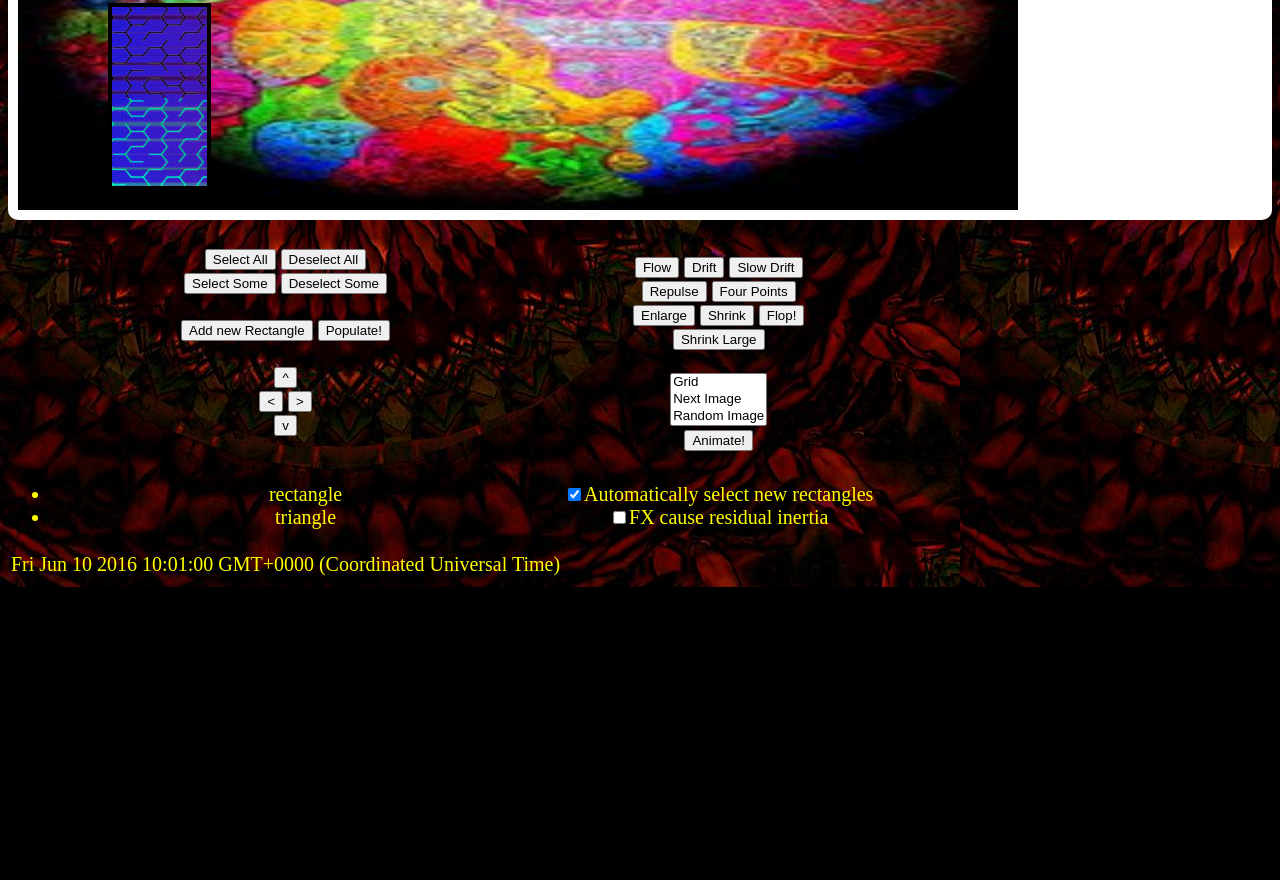
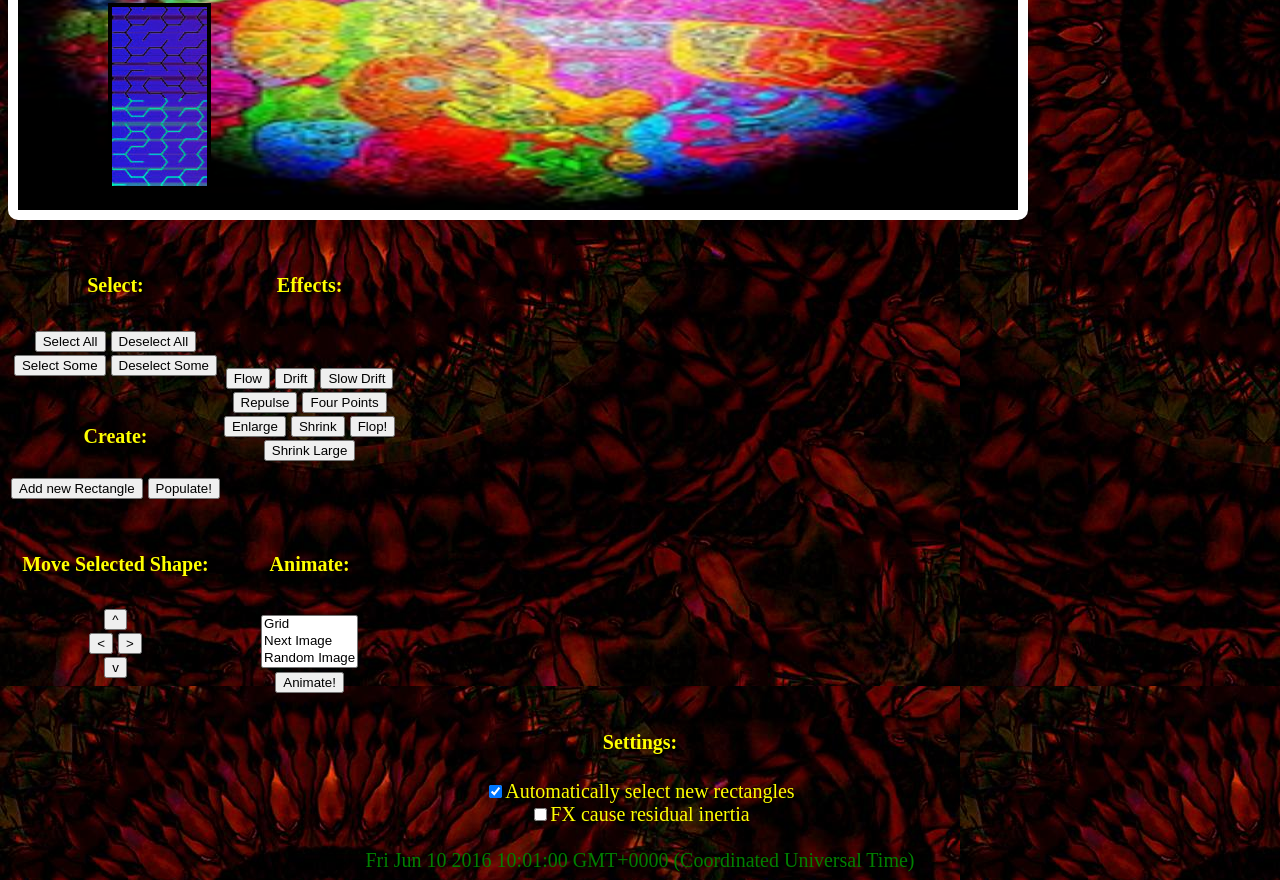
Before and after one commit to JoshLandry/BackboneShapeDrawer, a plain HTML site: page index.html in a window 1280 px wide. Shown: the part 274-1154 px from the top of the page. Before the commit the page ends 861 px from the top, so only its background shows below. Drawn offline with nearby package versions, Linux system fonts and the light colour scheme.

Commit message:
cleaned up UI significantly, removed erroneous router div

```diff
--- a/index.html
+++ b/index.html
@@ -28,6 +28,11 @@
                 background-repeat: no-repeat;
                 border-color: white;
                 border-radius: 10px;
+                max-width: 1000px;
+            }
+
+            #timer {
+                color: green;
             }
 
             body {
@@ -49,21 +54,21 @@
         <div id="canvas"></div> <br>
         <table>
             <tr>
-                <td id="buttons">
+                <tr>
+                    <td><h4>Select:</h4></td>
+                    <td><h4>Effects:</h4></td>
+                </tr>
+                <td>
                     <button onclick="rectApp.selectAll()">Select All</button>
                     <button onclick="rectApp.deselectAll()">Deselect All</button> <br>
                     <button onclick="rectApp.selectSome()">Select Some</button>
                     <button onclick="rectApp.deselectSome()">Deselect Some</button> <br> <br>
 
+                    <h4>Create:</h4>
                     <button onclick="rectApp.add()">Add new Rectangle</button>
                     <button onclick="rectApp.populate()">Populate!</button> <br> <br>
-
-                    <button onclick="rectApp.moveUp()"> ^ </button> <br>
-                    <button onclick="rectApp.moveLeft()"> < </button> <button onclick="rectApp.moveRight()"> > </button> <br>
-                    <button onclick="rectApp.moveDown()"> v </button> <br> <br>
-
                 </td>
-                <td id="buttons 2">
+                <td>
                     <button onclick="rectApp.flow()">Flow</button>
                     <button onclick="rectApp.drift()">Drift</button>
                     <button onclick="rectApp.slightDrift()">Slow Drift</button> <br>
@@ -73,7 +78,20 @@
                     <button onclick="rectApp.shrink()">Shrink</button>
                     <button onclick="rectApp.flop()">Flop!</button> <br>
                     <button onclick="rectApp.shrinkLarge()">Shrink Large</button> <br> <br>
+                </td>
+            </tr>
+            <tr>
+                <td><h4>Move Selected Shape:</h4></td>
+                <td><h4>Animate:</h4></td>
+            </tr>
+            <tr>
+                <td>
+                    <button onclick="rectApp.moveUp()"> ^ </button> <br>
+                    <button onclick="rectApp.moveLeft()"> < </button> <button onclick="rectApp.moveRight()"> > </button> <br>
+                    <button onclick="rectApp.moveDown()"> v </button> <br> <br>
 
+                </td>
+                <td>
                     <select size="3" id="animationStyle" onchange="rectApp.setAnimationStyle()">
                         <option value="grid">Grid</option>
                         <option value="nextImage">Next Image</option>
@@ -84,23 +102,22 @@
                     <button onclick="rectApp.imageCycle()">Animate!</button>
                 </td>
             </tr>
-            <tr>
-                <td> <div id="router"></div> </td>
-                <td id="options">
-                    <input type="checkbox" onclick="rectApp.toggleSelectNew()" checked>Automatically select new rectangles</input> <br>
-                    <input type="checkbox" onclick="rectApp.toggleMomentum()">FX cause residual inertia</input> <br>
-                </td>
-            </tr>
-            <tr>
-                                <td> <div id="timer"></div> </td>
-            </tr>
         </table>
+
+        <div id="options">
+            <h4>Settings:</h4>
+            <input type="checkbox" onclick="rectApp.toggleSelectNew()" checked>Automatically select new rectangles</input> <br>
+            <input type="checkbox" onclick="rectApp.toggleMomentum()">FX cause residual inertia</input> <br> <br>
+        </td>
+
+        <div id="router"></div>
+        <div id="timer"></div>
 
 
     </body>
     <script type="text/javascript" src="rectangles.js"></script>
     <script type="text/javascript" src="timer.js"></script>
-    <script type="text/javascript" src="./scripts/router.js"></script>
+<!--     <script type="text/javascript" src="./scripts/router.js"></script> -->
     <script>
         document.onmousemove = mouse_position;
         document.onkeypress = getChar;
--- a/scripts/Router.js
+++ b/scripts/Router.js
@@ -38,8 +38,8 @@
 
         var DocumentView = Backbone.View.extend({
             render: function () {
-                // this.$el.append(this.make('h1', null, this.model.get('title')));
-                // this.$el.append(this.make('div', null, this.model.get('content')));
+                this.$el.append(this.make('h1', null, this.model.get('title')));
+                this.$el.append(this.make('div', null, this.model.get('content')));
                 $('#router').append("<h1>"+ this.model.get('title')+ "</h1>");
                 $('#router').append(this.model.get('content'));
                 return this;
```
